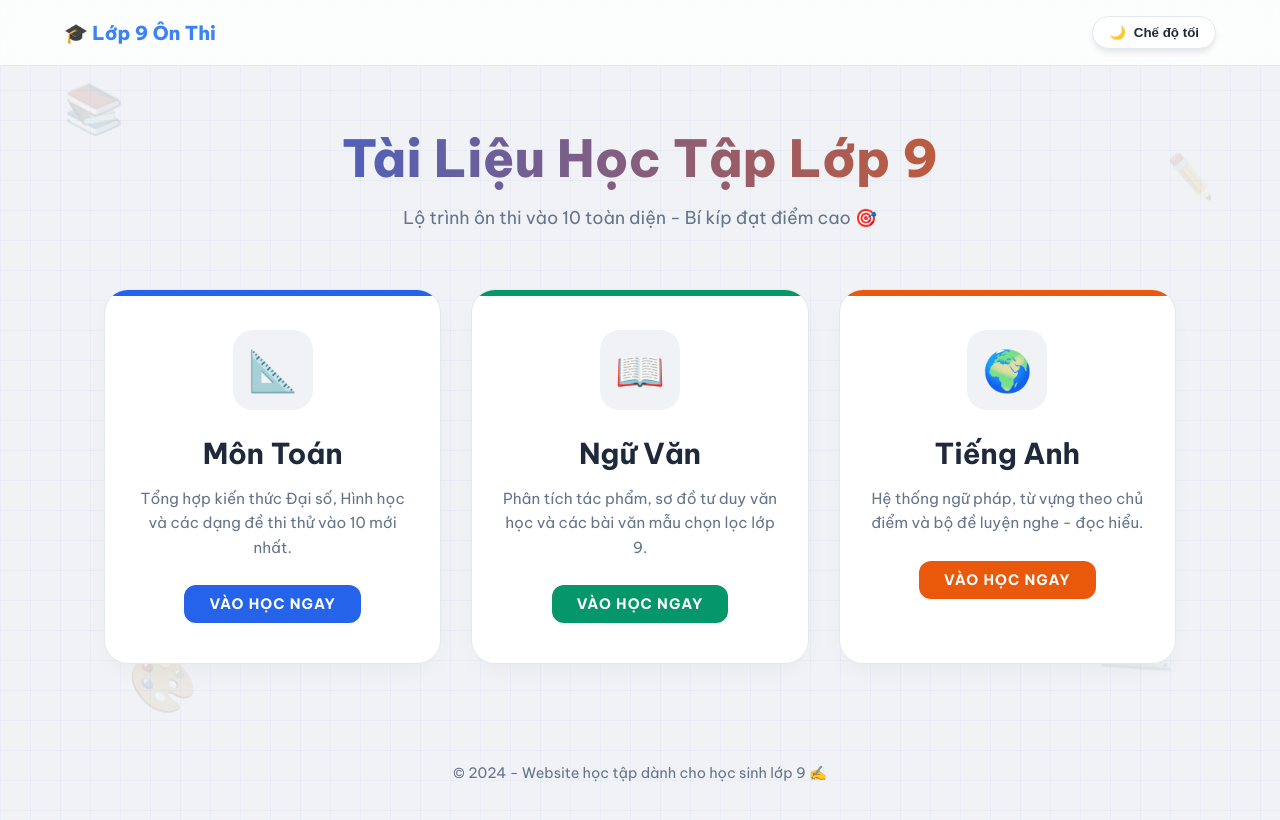
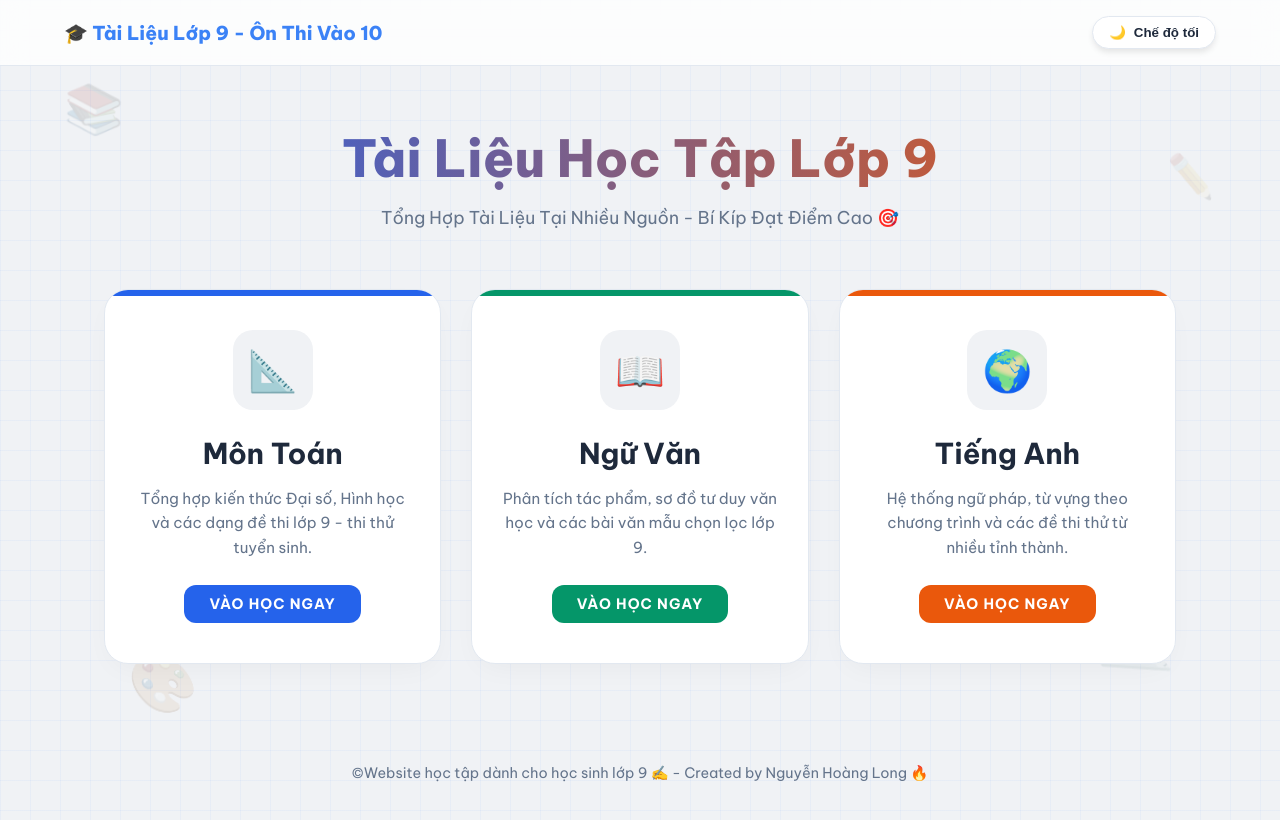
Before and after one commit to HwLongg/Tong-Hop-Tai-Lieu, a plain HTML site: page index.html in a window 1280 px wide. Drawn offline with Linux system fonts and the light colour scheme.

Commit message:
Update index.html

```diff
--- a/index.html
+++ b/index.html
@@ -250,7 +250,7 @@
 
     <header>
         <div class="logo">
-            <span>🎓 Lớp 9 Ôn Thi</span>
+            <span>🎓 Tài Liệu Lớp 9 - Ôn Thi Vào 10</span>
         </div>
         <button class="btn-theme" id="theme-toggle">
             <span id="theme-icon">🌙</span>
@@ -261,14 +261,14 @@
     <div class="container">
         <section class="hero">
             <h1>Tài Liệu Học Tập Lớp 9</h1>
-            <p>Lộ trình ôn thi vào 10 toàn diện - Bí kíp đạt điểm cao 🎯</p>
+            <p>Tổng Hợp Tài Liệu Tại Nhiều Nguồn - Bí Kíp Đạt Điểm Cao 🎯</p>
         </section>
 
         <main class="subjects-grid">
             <a href="https://hwlonggg.github.io/Maths-Learning-Website/" class="subject-card math">
                 <div class="icon-circle">📐</div>
                 <h2>Môn Toán</h2>
-                <p>Tổng hợp kiến thức Đại số, Hình học và các dạng đề thi thử vào 10 mới nhất.</p>
+                <p>Tổng hợp kiến thức Đại số, Hình học và các dạng đề thi lớp 9 - thi thử tuyển sinh.</p>
                 <div class="btn-enter">Vào học ngay</div>
             </a>
 
@@ -282,14 +282,14 @@
             <a href="https://hwlonggg.github.io/English-Learning-Website/" class="subject-card english">
                 <div class="icon-circle">🌍</div>
                 <h2>Tiếng Anh</h2>
-                <p>Hệ thống ngữ pháp, từ vựng theo chủ điểm và bộ đề luyện nghe - đọc hiểu.</p>
+                <p>Hệ thống ngữ pháp, từ vựng theo chương trình và các đề thi thử từ nhiều tỉnh thành.</p>
                 <div class="btn-enter">Vào học ngay</div>
             </a>
         </main>
     </div>
 
     <footer>
-        <p>&copy; 2024 - Website học tập dành cho học sinh lớp 9 ✍️</p>
+        <p>&copy;Website học tập dành cho học sinh lớp 9 ✍️ - Created by Nguyễn Hoàng Long 🔥</p>
     </footer>
 
     <script>
```
